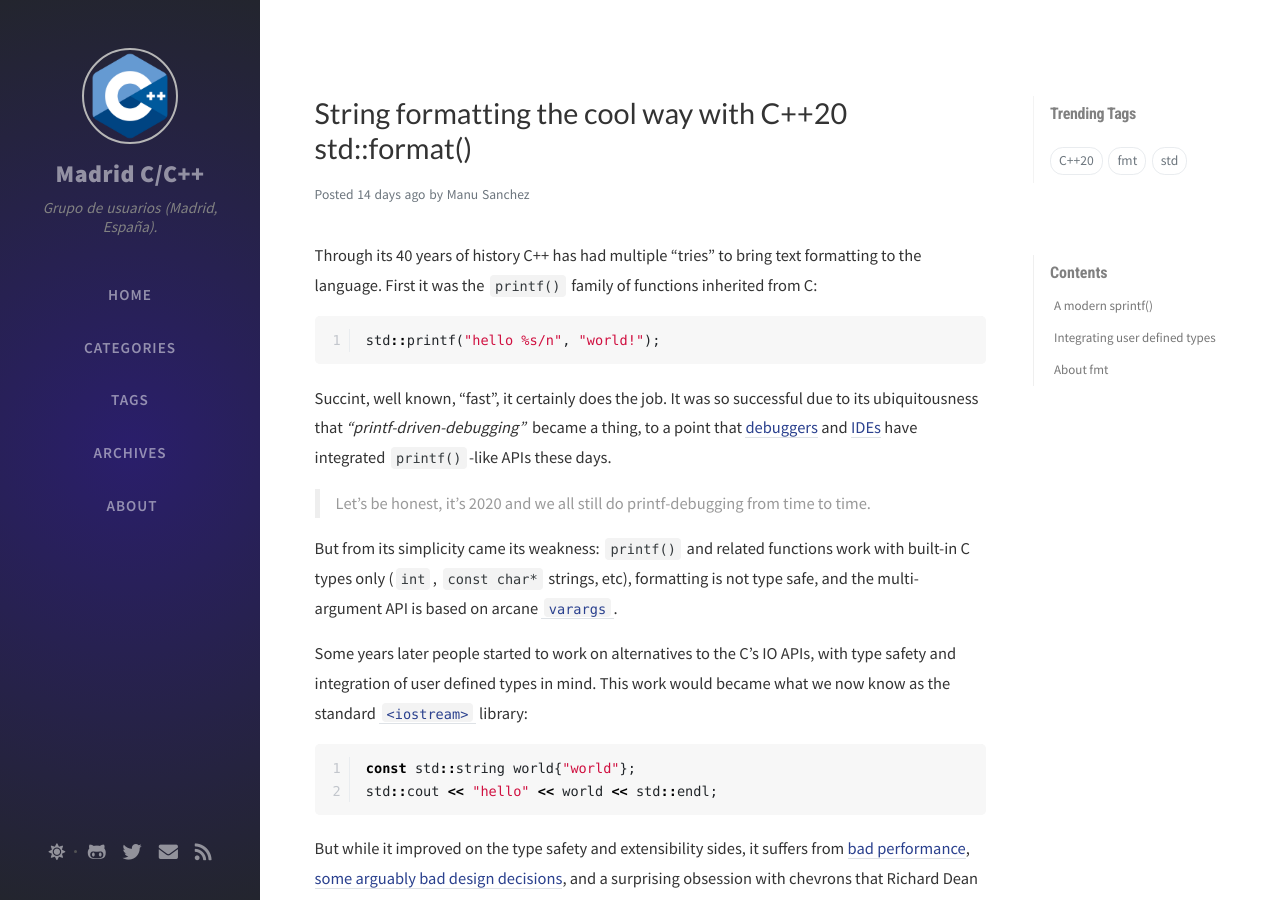
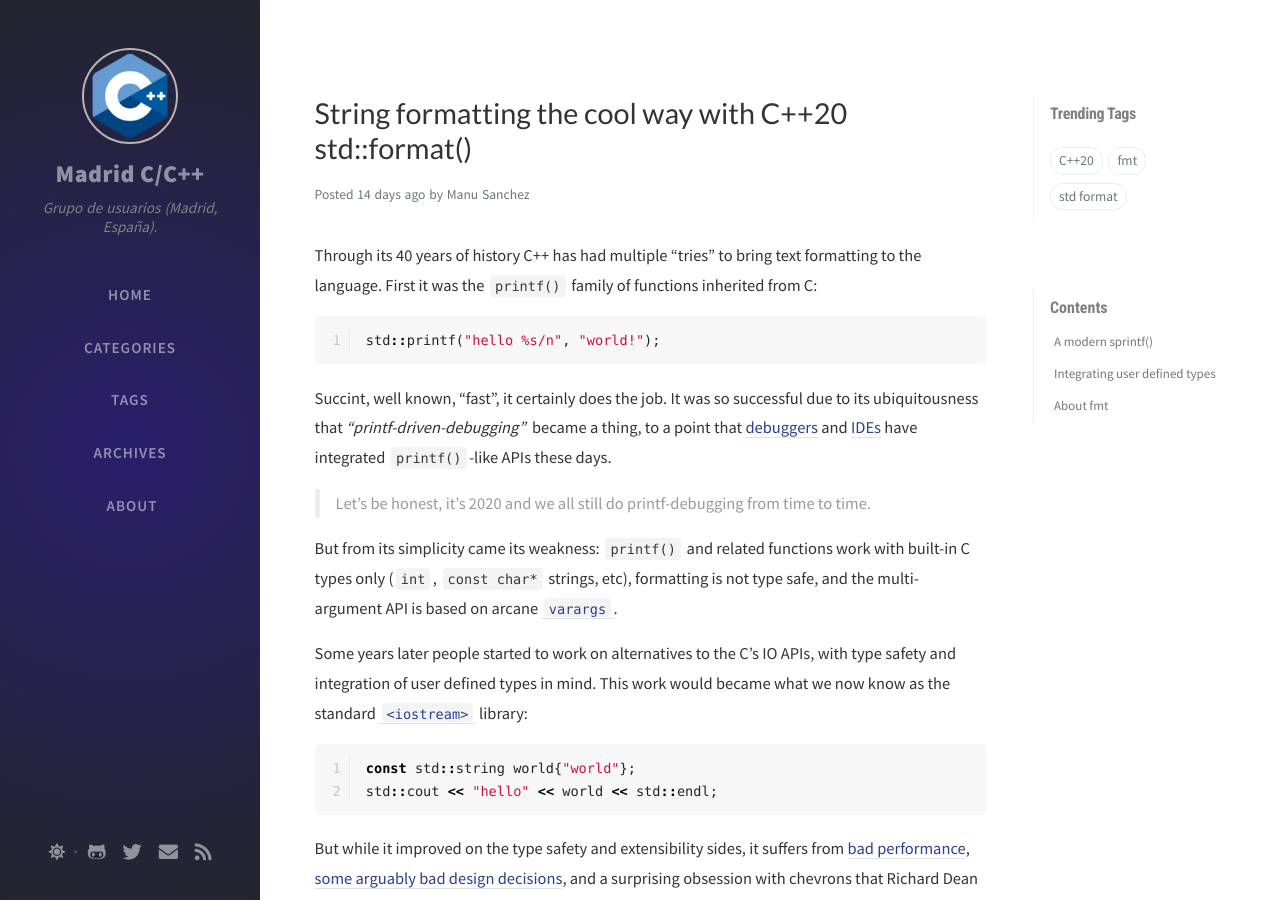
Before and after one commit to madridccppug/madridccppug.github.io, a Jekyll site: the page built from _posts/2020-11-06-stdformat.md, in a window 1280 px wide and 900 px high. Built offline with Jekyll 4.4.1, drawn with Linux system fonts in a browser that asks for light colours; nearby versions of some CDN libraries; comment, search, counter and statistics services are not loaded; some of the changed text lies outside the part shown.

Commit message:
use something url-like tag

```diff
--- a/_posts/2020-11-06-stdformat.md
+++ b/_posts/2020-11-06-stdformat.md
@@ -2,7 +2,7 @@
 layout: post
 author: Manu Sanchez
 title: String formatting the cool way with C++20 std::format()
-tags: [C++20, fmt, "std::format"]
+tags: [C++20, fmt, std-format]
 date: 2020-11-06T01:46:34+02:00
 comments: false
 ---
```
